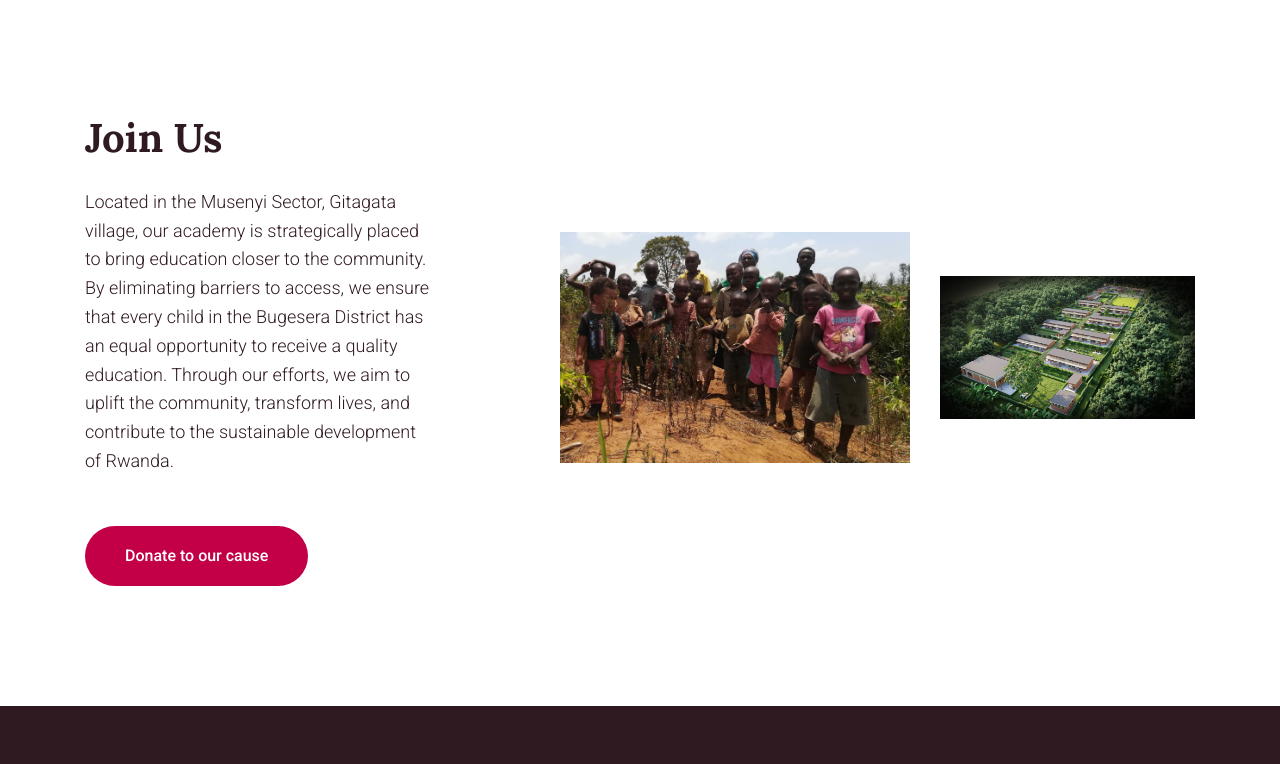
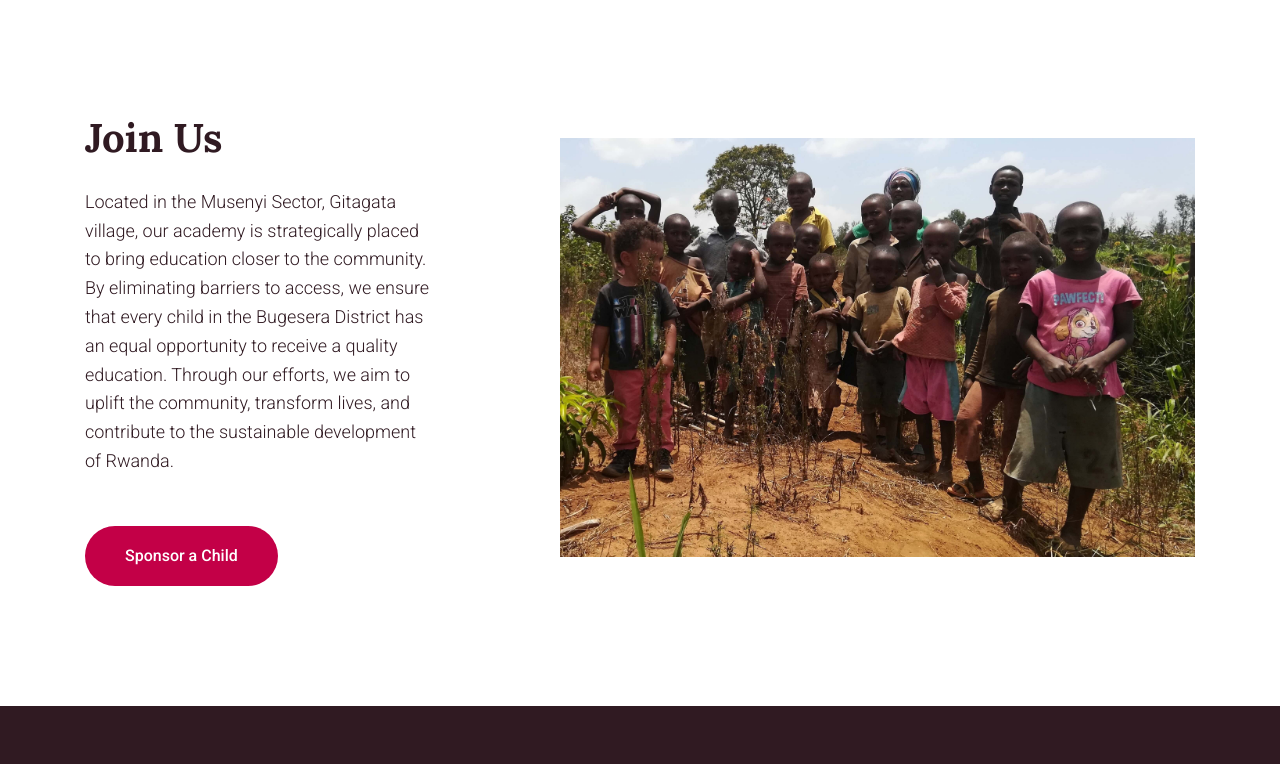
Before and after one commit to kaybrian/aspire, a plain HTML site: page public/about.html in a window 1280 px wide. Shown: the part 1920-2684 px from the top of the page. Drawn offline with nearby package versions, Linux system fonts and the light colour scheme.

Commit message:
chnage on the home pge

```diff
--- a/public/about.html
+++ b/public/about.html
@@ -188,19 +188,15 @@
                 the community, transform lives, and contribute to the sustainable development of Rwanda.
 
               </p>
-              <a href="donate.html" class="btn about-btn">Donate to our cause</a>
+              <a href="donate.html" class="btn about-btn">Sponsor a Child</a>
             </div>
           </div>
-          <div class="offset-xl-1 col-xl-4 col-lg-4 col-md-7 col-sm-7">
+          <div class="offset-xl-1 col-xl-7 col-lg-7 col-md-7 col-sm-7">
             <div class="joning-img">
               <img src="assets/images/Acess.jpg" loading="lazy" alt="" class="w-100">
             </div>
           </div>
-          <div class="col-xl-3 col-lg-3 col-md-5 col-sm-5">
-            <div class="joning-img">
-              <img src="assets/images/Aerial 2.jpg" loading="lazy" alt="" class="w-100">
-            </div>
-          </div>
+
         </div>
       </div>
     </div>
```
